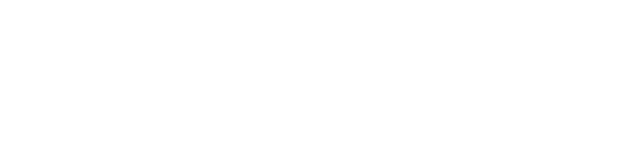
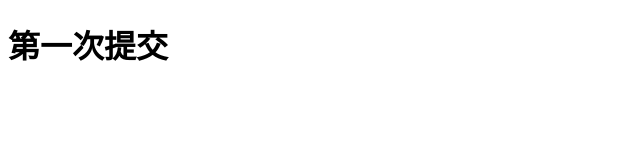
Before and after one commit to fuzixuan/paimai_ui, a plain HTML site: page index.html in a window 1280 px wide. Shown: the whole page, without its empty margins (0-640 px from the left). Drawn offline with Linux system fonts and the light colour scheme.

Commit message:
第一次提交页

```diff
--- a/index.html
+++ b/index.html
@@ -5,6 +5,6 @@
 		<title></title>
 	</head>
 	<body>
-		<h1></h1>
+		<h1>第一次提交</h1>
 	</body>
 </html>
```
